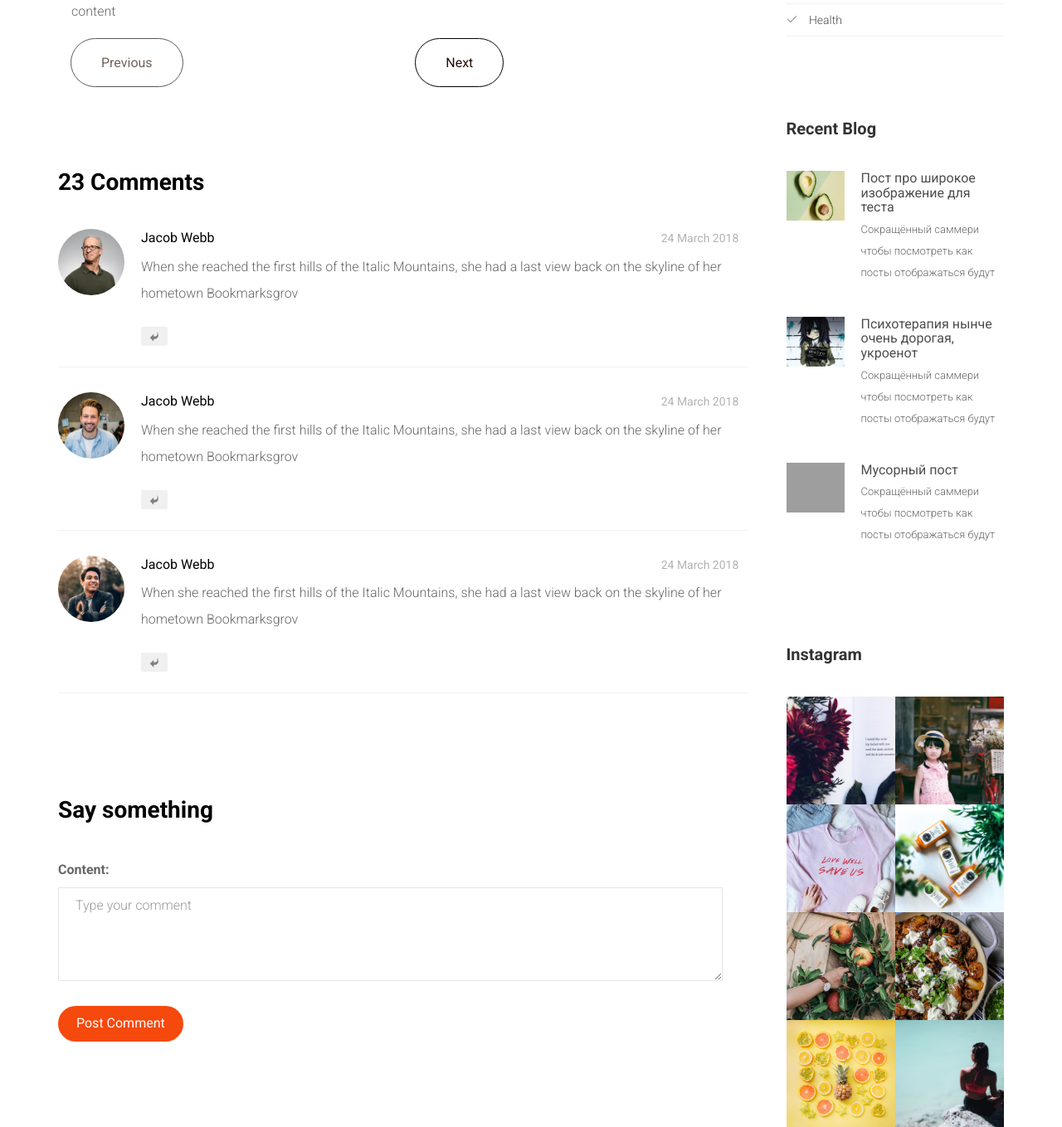
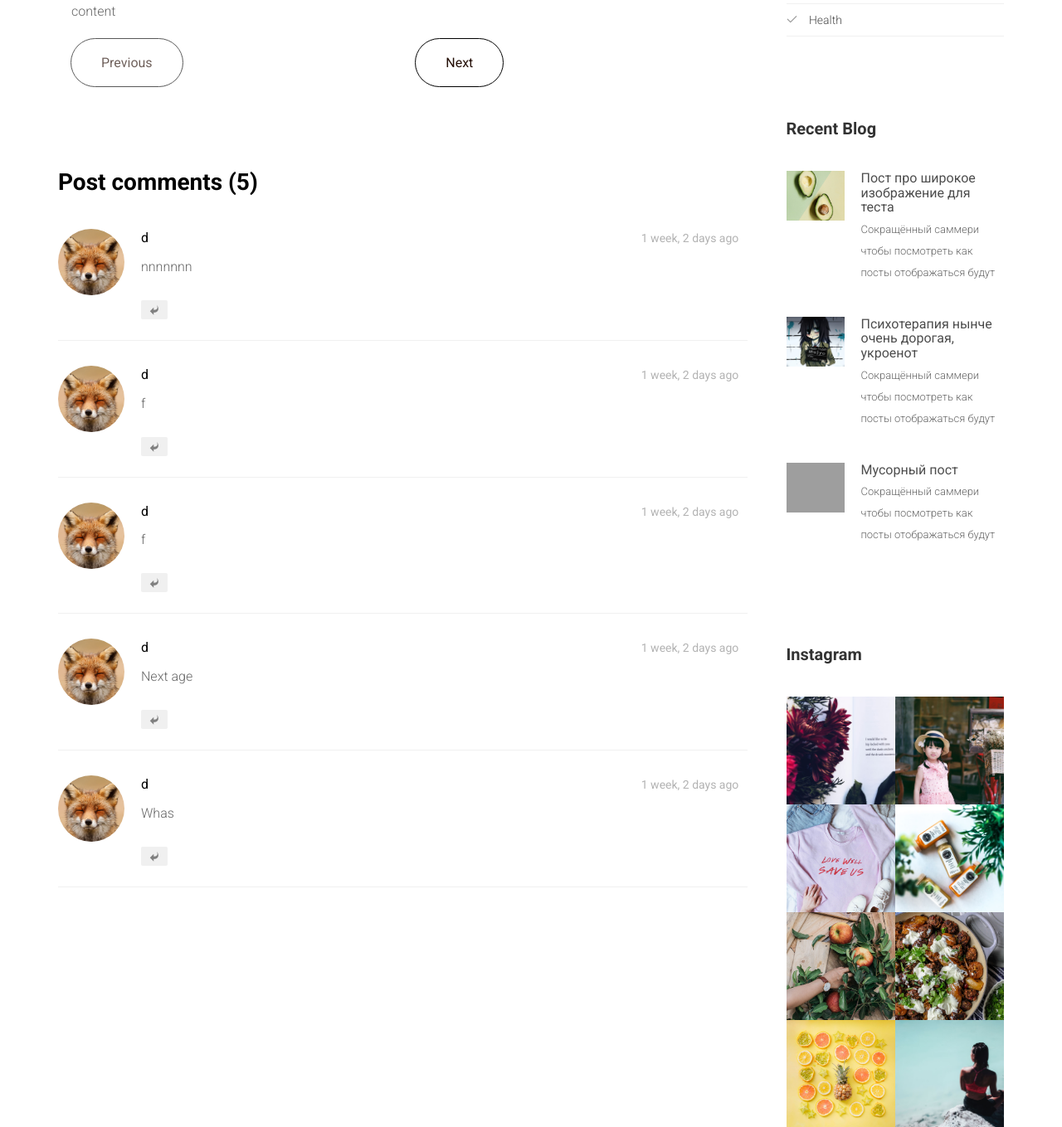
Before and after one commit to Denis-Gerashchenko/blog, a Django app: page /single/1/ in a window 1280 px wide. Shown: the part 623-1982 px from the top of the page at 83% size. Run offline with Django 3.2, Linux system fonts and the light colour scheme; data comes from the database, SQL or seed files in the repository; both versions use the stored data as it was after the commit; some libraries are stand-ins or nearby versions; some web fonts are replaced; grey boxes are pictures that could not be loaded.

Commit message:
basic comments finished

```diff
--- a/posts/models.py
+++ b/posts/models.py
@@ -41,11 +41,15 @@ class Post(models.Model):
             'id': self.id,
         })
 
+    @property
+    def get_comments(self):
+        return self.comments.all().order_by('-timestamp')
 
 class Comment(models.Model):
-    user = models.OneToOneField(User, on_delete=models.CASCADE)
+    user = models.ForeignKey(User, on_delete=models.CASCADE)
     timestamp = models.DateTimeField(auto_now_add=True)
     content = models.TextField()
+    post = models.ForeignKey(Post, related_name='comments', on_delete=models.CASCADE)
 
     def __str__(self):
         return self.user.username
--- a/posts/views.py
+++ b/posts/views.py
@@ -1,6 +1,6 @@
 from django.db.models import Q
 from django.core.paginator import Paginator, EmptyPage, PageNotAnInteger
-from django.shortcuts import render, get_object_or_404
+from django.shortcuts import render, get_object_or_404, redirect, reverse
 from posts.models import Post
 from .forms import CommentForm
 from marketing.models import Signup
@@ -49,6 +49,9 @@ def single(request, id):
             form.instance.user = request.user
             form.instance.post = post
             form.save()
+            return redirect(reverse('post-detail', kwargs={
+                'id': post.id
+            }))
     if post.id != min(list_of_id):
         previous_p = get_object_or_404(Post, id=str(int(id)-1))
     else:
--- a/templates/single.html
+++ b/templates/single.html
@@ -40,48 +40,29 @@
 						</div>
 						<div class="row row-pb-lg">
 							<div class="col-md-12">
-								<h2 class="heading-2">23 Comments</h2>
+								<h2 class="heading-2">Post comments ({{ post.get_comments.count }})</h2>
+								{% for comment in post.get_comments %}
 								<div class="review">
-						   		<div class="user-img" style="background-image: url({% static 'images/person1.jpg' %})"></div>
+									{% if comment.user.author %}
+						   		<div class="user-img" style="background-image: url({{ comment.user.author.profile_picture.url }})"></div>
+									{% else %}
+								<div class="user-img" style="background-image: url({% static 'images/person1.jpg' %})"></div>
+									{% endif %}
 						   		<div class="desc">
 						   			<h4>
-						   				<span class="text-left">Jacob Webb</span>
-						   				<span class="text-right">24 March 2018</span>
+						   				<span class="text-left">{{ comment.user.username }}</span>
+						   				<span class="text-right">{{ comment.timestamp | timesince}} ago</span>
 						   			</h4>
-						   			<p>When she reached the first hills of the Italic Mountains, she had a last view back on the skyline of her hometown Bookmarksgrov</p>
+						   			<p>{{ comment.content }}</p>
 						   			<p class="star">
 					   					<span class="text-left"><a href="#" class="reply"><i class="icon-reply"></i></a></span>
 						   			</p>
 						   		</div>
 						   	</div>
-						   	<div class="review">
-						   		<div class="user-img" style="background-image: url({% static 'images/person2.jpg' %})"></div>
-						   		<div class="desc">
-						   			<h4>
-						   				<span class="text-left">Jacob Webb</span>
-						   				<span class="text-right">24 March 2018</span>
-						   			</h4>
-						   			<p>When she reached the first hills of the Italic Mountains, she had a last view back on the skyline of her hometown Bookmarksgrov</p>
-						   			<p class="star">
-					   					<span class="text-left"><a href="#" class="reply"><i class="icon-reply"></i></a></span>
-						   			</p>
-						   		</div>
-						   	</div>
-						   	<div class="review">
-						   		<div class="user-img" style="background-image: url({% static 'images/person3.jpg' %})"></div>
-						   		<div class="desc">
-						   			<h4>
-						   				<span class="text-left">Jacob Webb</span>
-						   				<span class="text-right">24 March 2018</span>
-						   			</h4>
-						   			<p>When she reached the first hills of the Italic Mountains, she had a last view back on the skyline of her hometown Bookmarksgrov</p>
-						   			<p class="star">
-					   					<span class="text-left"><a href="#" class="reply"><i class="icon-reply"></i></a></span>
-						   			</p>
-						   		</div>
-						   	</div>
+								{% endfor %}
 							</div>
 						</div>
+						{% if request.user.is_authenticated %}
 						<div class="row">
 							<div class="col-md-12">
 								<h2 class="heading-2">Say something</h2>
@@ -96,6 +77,7 @@
 								</form>
 							</div>
 						</div>
+						{% endif %}
 					</div>
 					<div class="col-md-3">
 						<div class="sidebar">
```
Also changed, not shown: db.sqlite3, posts/migrations/0009_comment_post.py (added), posts/migrations/0010_auto_20190615_0053.py (added).
